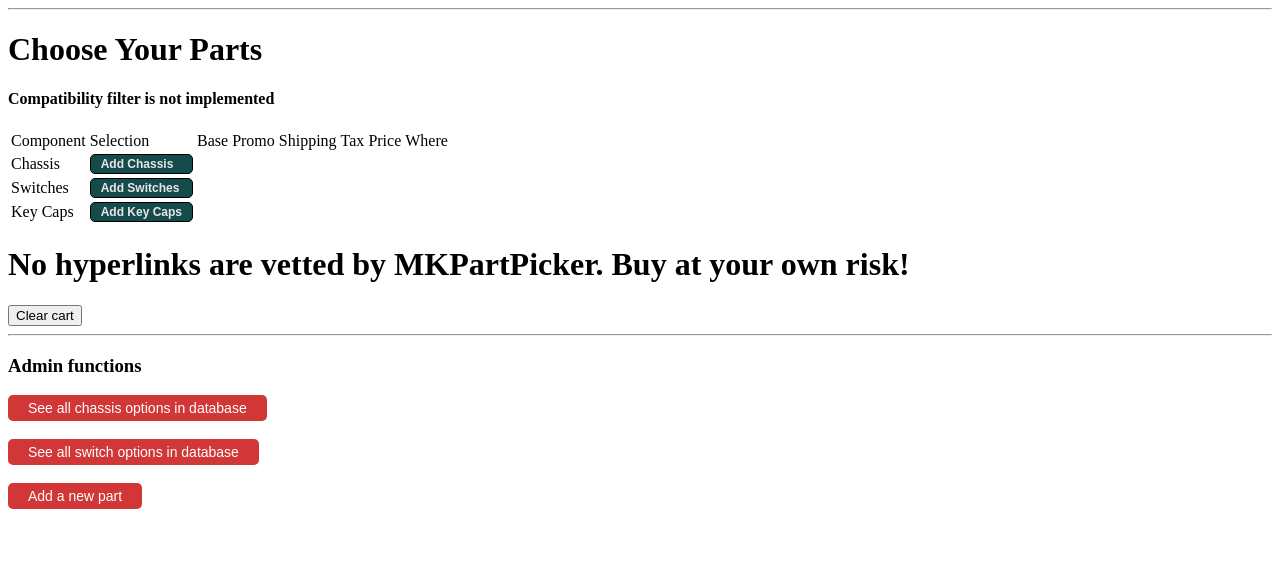
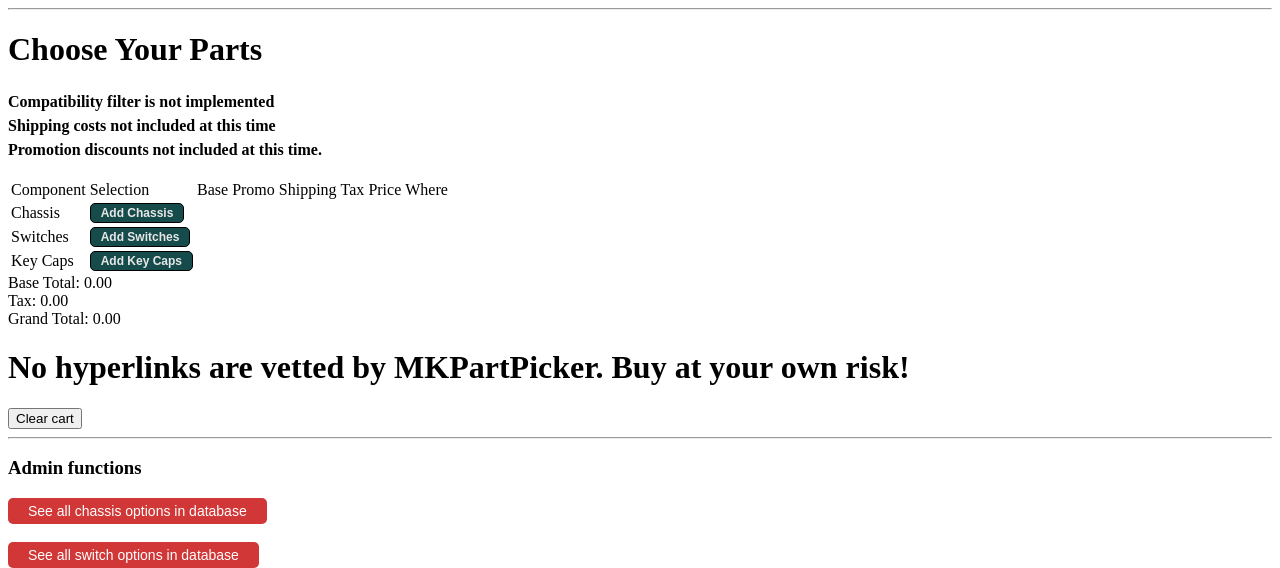
Before and after one commit to jasmine-9000/mkpartpicker, a Node server app: page / in a window 1280 px wide. Shown: the part 75-643 px from the top of the page. Run offline with Node 20, Linux system fonts and the light colour scheme; some libraries are stand-ins or nearby versions.

Commit message:
working on keycaps

```diff
--- a/models/keycaps_model.js
+++ b/models/keycaps_model.js
@@ -3,8 +3,6 @@
     {
         brand_name: String,
         component_name: String,
-        style_of_switch: String,
-        quantity: Number,
         price:Number,
         vendor_name: String,
         hyperlink:String,
--- a/public/css/styles.css
+++ b/public/css/styles.css
@@ -20,6 +20,7 @@
     border-radius: 5px;
     font-weight:700;
     font-family: sans-serif;
+    width: fit-content;
 }
 a.admin_button {
     display:block;
--- a/public/index.html
+++ b/public/index.html
@@ -13,7 +13,11 @@
     </nav>
     <hr>
     <h1>Choose Your Parts</h1>
-    <h4>Compatibility filter is not implemented</h4>
+    <p class="disclaimers" style="line-height:1.5; font-weight: 700;">
+        Compatibility filter is not implemented<br>
+        Shipping costs not included at this time<br>
+        Promotion discounts not included at this time.
+    </p>
     <table>
         <thead>
             <td>Component</td>
@@ -35,6 +39,11 @@
             <td>Key Caps</td>
         </tr>
     </table>
+    <div>
+        Base Total: <span id='base_total'>0.00</span><br>
+        Tax:        <span id='tax_total'>0.00</span><br>
+        Grand Total: <span id="grand_total">0.00</span><br>
+    </div>
     <h1>No hyperlinks are vetted by MKPartPicker. Buy at your own risk!</h1>
     <!-- <button onclick="setDummyCookie();">Meow</button> -->
     <button onclick="clearCookies();">Clear cart</button>
--- a/public/scripts/keycaps_script.js
+++ b/public/scripts/keycaps_script.js
@@ -65,7 +65,7 @@
         button.addEventListener('click', (e) => {
             e.preventDefault()
             // console.log(e.target.dataset.partUuid);
-            setCookie('switches_selection', e.target.dataset.partUuid,14);
+            setCookie('keycaps_selection', e.target.dataset.partUuid,14);
             window.location.href='/'
         })
     })
--- a/public/scripts/script.js
+++ b/public/scripts/script.js
@@ -40,9 +40,17 @@
         document.getElementById('switches_container').appendChild(add_button);
     }
     // load chosen keycap data from cookie id
-    const keycaps_selection_id = getCookie('keycaps_selection');
+    const keycaps_selection_id = getCookie('keycaps_selection')
     if(keycaps_selection_id !== null && keycaps_selection_id !== undefined) {
-        console.log('');
+        console.log();
+        const keycaps_response = await fetch(`/data/keycaps/${keycaps_selection_id}`);
+        if(keycaps_response.status !== 404) {
+            const keycaps_data = await keycaps_response.json()
+            loadDataIntoTableRow('keycaps_container', keycaps_data);
+        } else {
+            alert('Could not find keycap data')
+        }
+
     } else {
         const add_button = document.createElement('td');
         add_button.innerHTML = `<a class='add_button' href='keycaps_selection'>Add Key Caps</a>`
@@ -71,6 +79,7 @@
     console.log("meowwww");
     document.cookie = 'chassis_selection=;Max-Age=0'
     document.cookie = 'switches_selection=;Max-Age=0'
+    document.cookie = 'keycaps_selection=;Max-Age=0'
     console.log(document.cookie)
 }
 
--- a/server.js
+++ b/server.js
@@ -7,7 +7,8 @@
 const mongoose = require('mongoose')
 mongoose.connect('mongodb://127.0.0.1:27017/mkpartpicker')
 const chassis_model = require('./models/chassis_model');
-const switches_model = require('./models/switches_model')
+const switches_model = require('./models/switches_model');
+const keycaps_model = require('./models/keycaps_model');
 app.use(bodyParser.json())
 app.use(bodyParser.urlencoded({extended:true}))
 app.get('/chassis_selection', (req, res) => {
@@ -65,22 +66,23 @@
     //         }
     //     ]
     // }
-    const dummyData = [
-        {
-            _id: 'ABCD',
-            brand_name: 'Monsgeek',
-            component_name: 'Panda Keycap set',
-            hyperlink: 'https://google.com',
-            layouts_supported: [
-                'a',
-                'b',
-                'c'
-            ],
-            price: 39.99,
-            vendor_name: 'Monsgeek'
-        }
-    ]
-    res.json(dummyData)
+    // const dummyData = [
+    //     {
+    //         _id: 'ABCD',
+    //         brand_name: 'Monsgeek',
+    //         component_name: 'Panda Keycap set',
+    //         hyperlink: 'https://google.com',
+    //         layouts_supported: [
+    //             'a',
+    //             'b',
+    //             'c'
+    //         ],
+    //         price: 39.99,
+    //         vendor_name: 'Monsgeek'
+    //     }
+    // ]
+    const doc = await keycaps_model.find()
+    res.json(doc)
 })
 
 app.get('/data/mongoose/postnewdata/:name/:price', async(req, res) => {
@@ -101,6 +103,10 @@
 })
 app.get('/data/switches/:switch_id', async (req, res) => {
     const doc = await switches_model.findById(req.params.switch_id);
+    res.json(doc);
+})
+app.get('/data/keycaps/:keycap_id', async (req, res) => {
+    const doc = await keycaps_model.findById(req.params.keycap_id);
     res.json(doc);
 })
 
```
